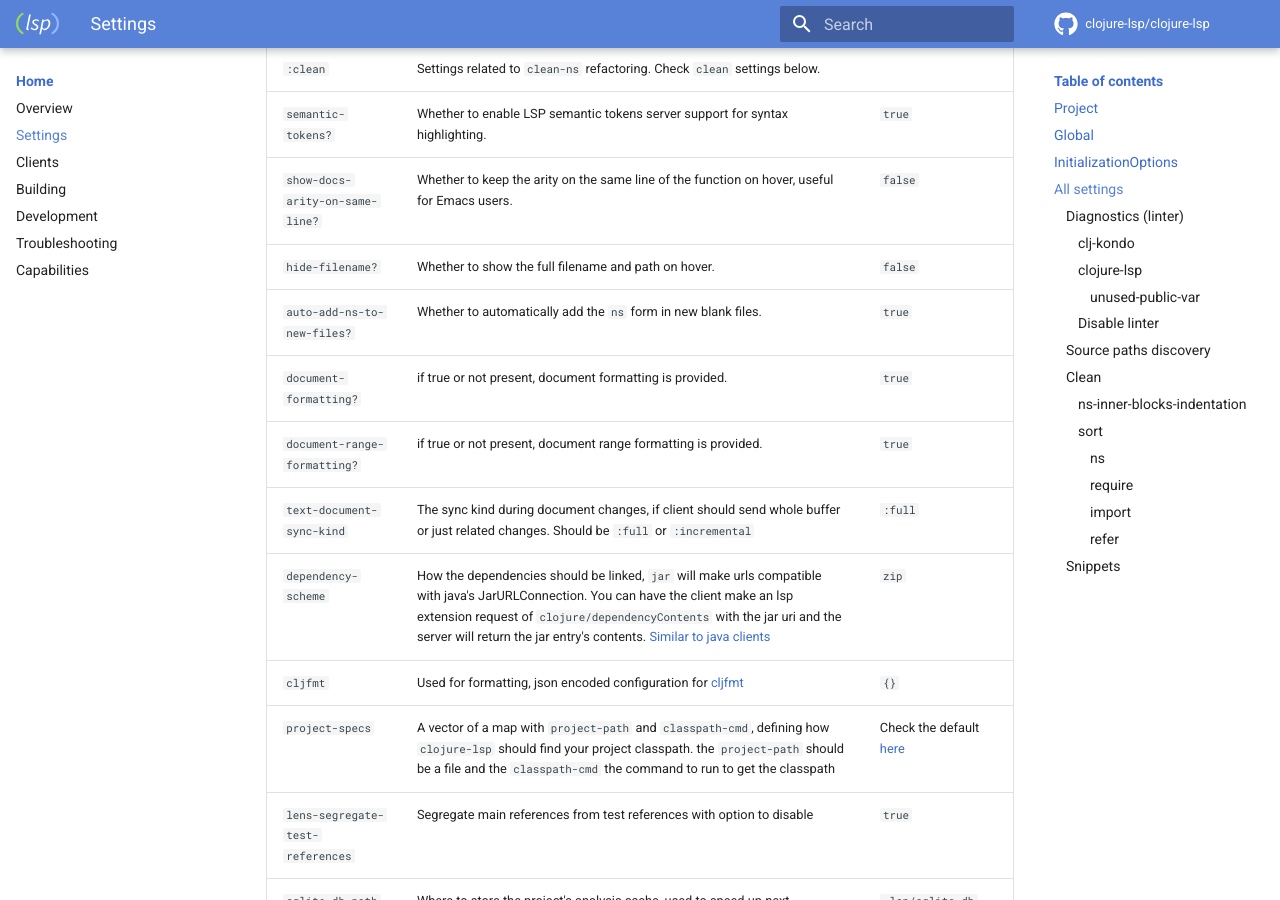
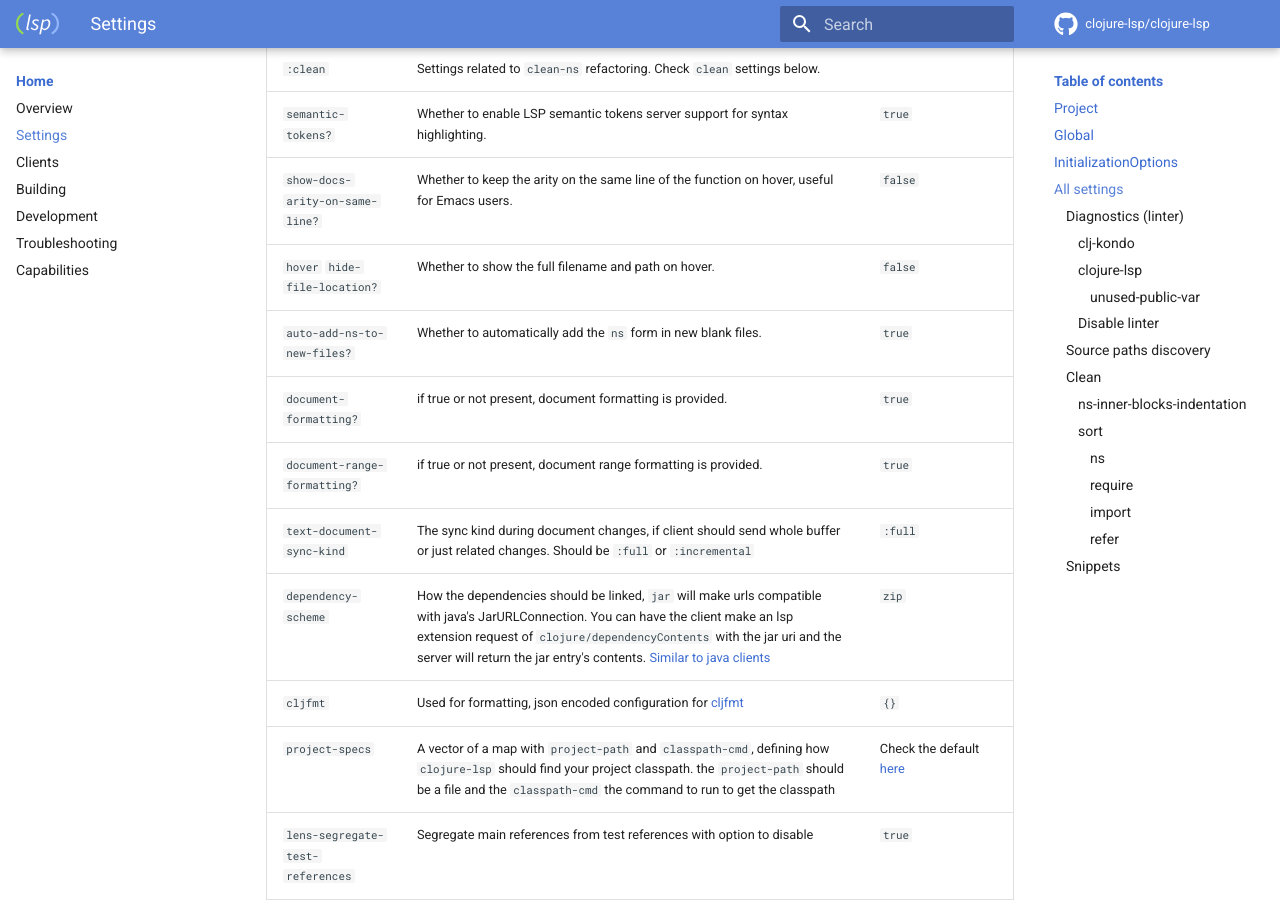
Before and after one commit to clojure-lsp/clojure-lsp, an MkDocs documentation site: the page built from docs/settings.md, in a window 1280 px wide and 900 px high, scrolled down 1699 px. Built offline with MkDocs 1.6.1 and Material for MkDocs 9.7.7, drawn with Linux system fonts in a browser that asks for light colours; comment, search, counter and statistics services are not loaded.

Commit message:
Update setting name

```diff
--- a/docs/settings.md
+++ b/docs/settings.md
@@ -46,7 +46,7 @@ This is an [example how Emacs `lsp-mode`](https://github.com/emacs-lsp/lsp-mode/
 | `:clean`                            | Settings related to `clean-ns` refactoring. Check `clean` settings below.                                                                                                                                                                                                                                                                                                                                            |                                                                                                                      |
 | `semantic-tokens?`                  | Whether to enable LSP semantic tokens server support for syntax highlighting.                                                                                                                                                                                                                                                                                                                       | `true`                                                                                                              |
 | `show-docs-arity-on-same-line?`     | Whether to keep the arity on the same line of the function on hover, useful for Emacs users.                                                                                                                                                                                                                                                                                                                         | `false`                                                                                                              |
-| `hide-filename?`                    | Whether to show the full filename and path on hover.                                                                                                                                                                                                                                                                                                                                                                 | `false`                                                                                                              |
+| `hover` `hide-file-location?`       | Whether to show the full filename and path on hover.                                                                                                                                                                                                                                                                                                                                                                 | `false`                                                                                                              |
 | `auto-add-ns-to-new-files?`         | Whether to automatically add the `ns` form in new blank files.                                                                                                                                                                                                                                                                                                                                                       | `true`                                                                                                               |
 | `document-formatting?`              | if true or not present, document formatting is provided.                                                                                                                                                                                                                                                                                                                                                             | `true`                                                                                                               |
 | `document-range-formatting?`        | if true or not present, document range formatting is provided.                                                                                                                                                                                                                                                                                                                                                       | `true`                                                                                                               |
```
Also changed, not shown: CHANGELOG.md (+1 -0 lines), 2 other files.
